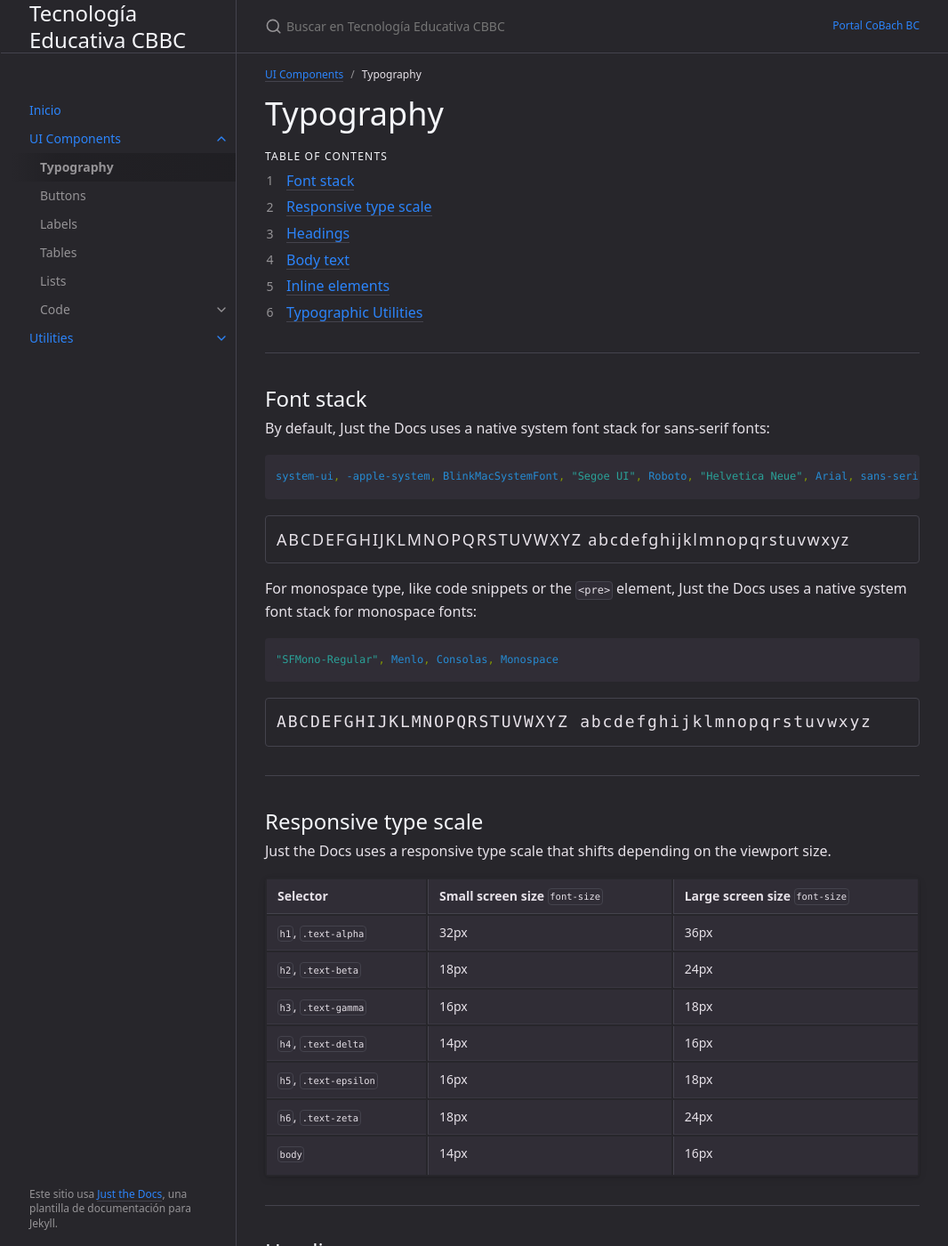
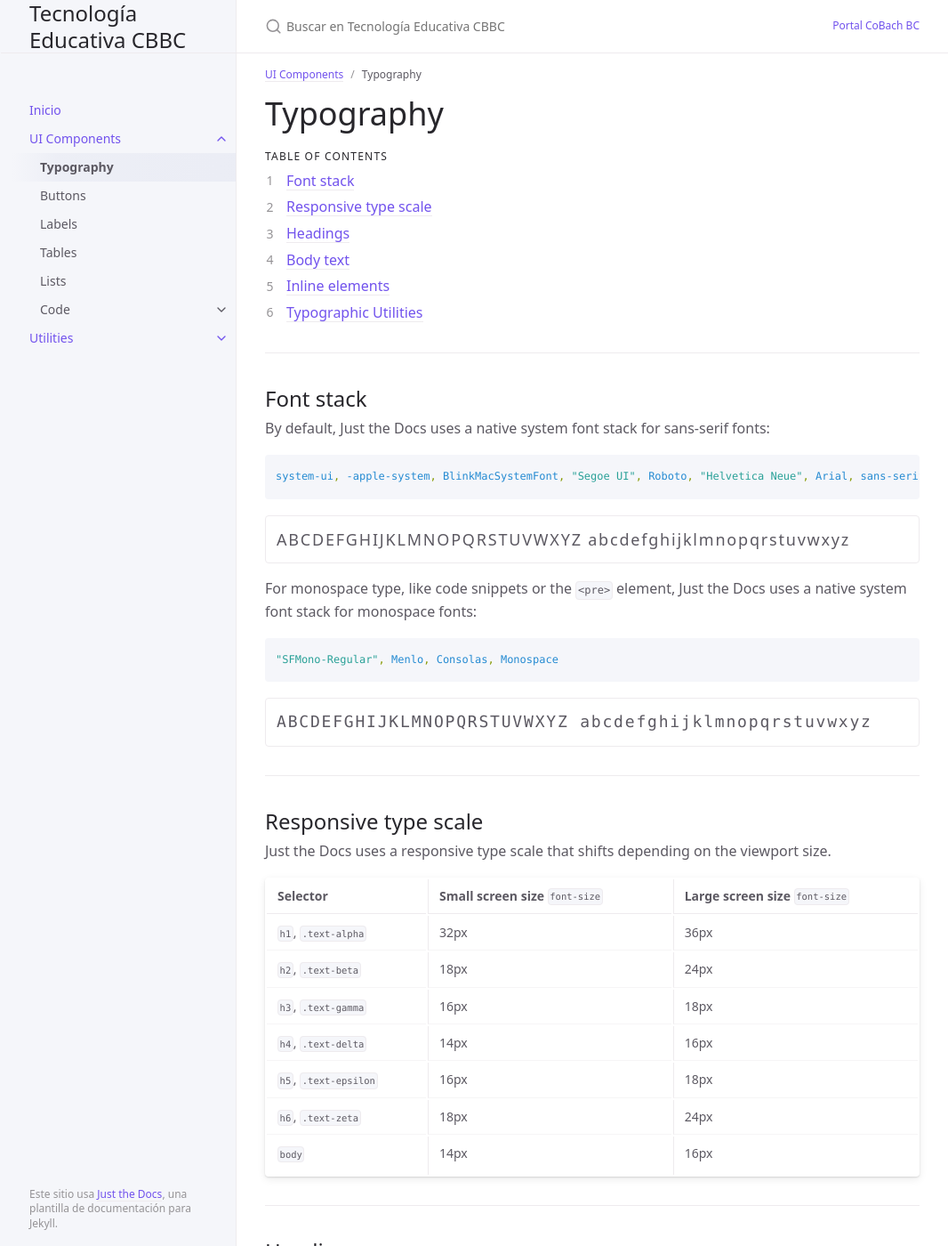
Before and after one commit to CoBachBC/demo, a Jekyll site: the page built from docs/ui-components/typography.md, in a window 1280 px wide and 1400 px high. Shown: the whole window at 89% size, without its empty margins (106-1172 px from the left). Built offline with Jekyll 4.4.1, drawn with Linux system fonts in a browser that asks for light colours.

Commit message:
Update just-the-docs-default.scss

```diff
--- a/assets/css/just-the-docs-default.scss
+++ b/assets/css/just-the-docs-default.scss
@@ -3,6 +3,6 @@
 {% if site.color_scheme and site.color_scheme != "nil" %}
   {% assign color_scheme = site.color_scheme %}
 {% else %}
-  {% assign color_scheme = "dark" %}
+  {% assign color_scheme = "light" %}
 {% endif %}
 {% include css/just-the-docs.scss.liquid color_scheme=color_scheme %}
```
